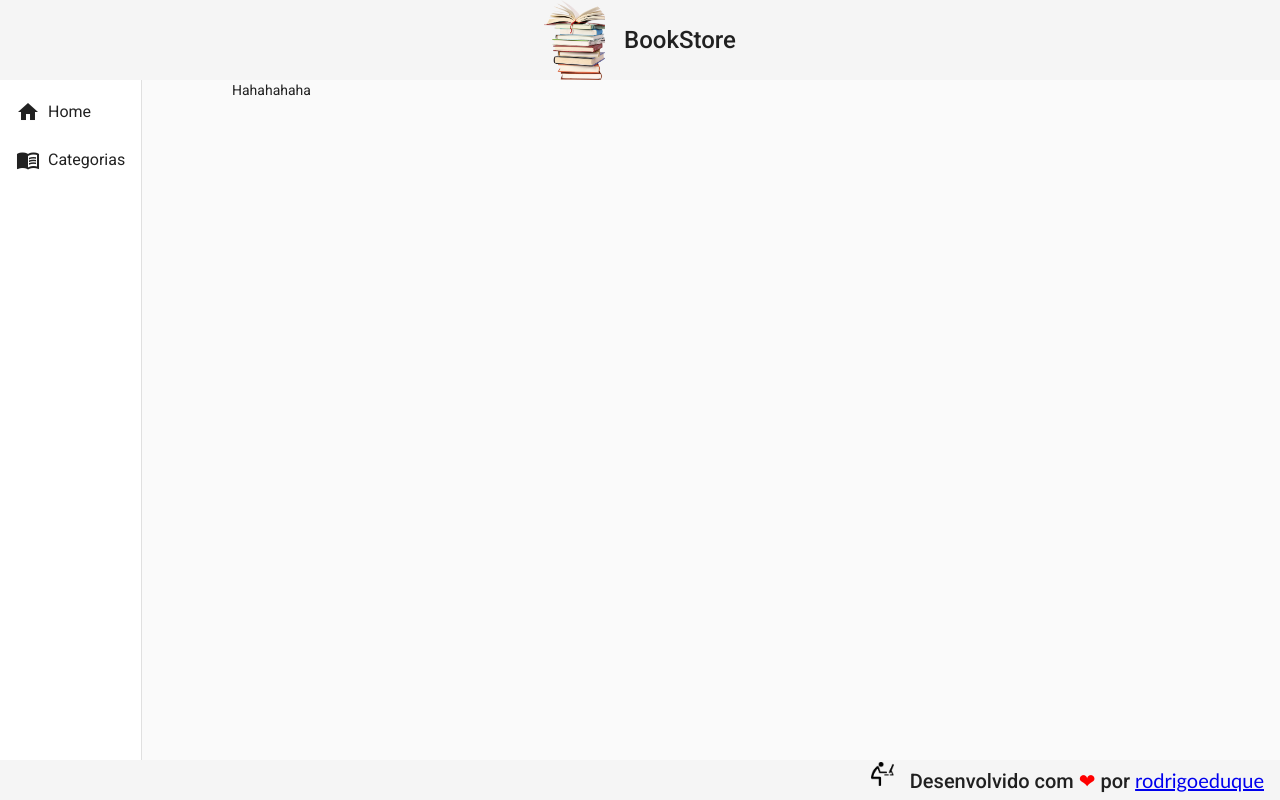
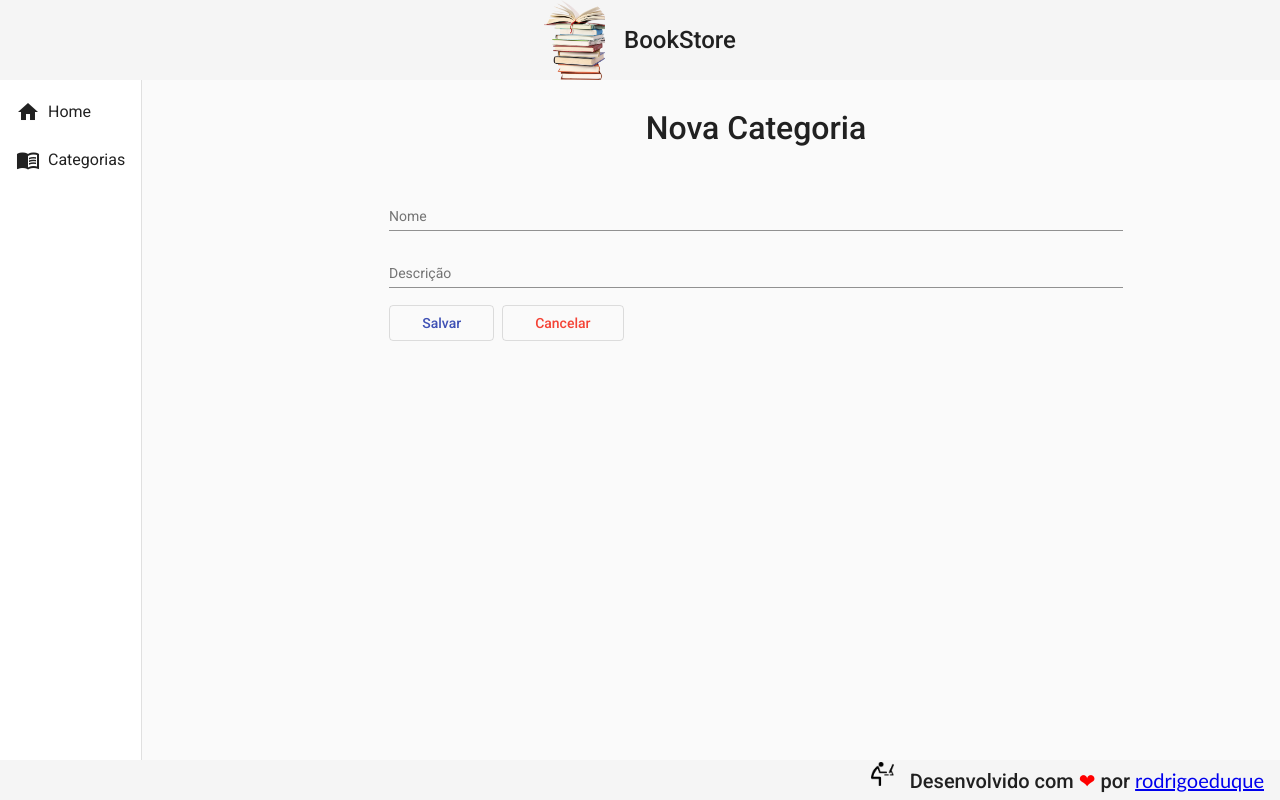
Before and after one commit to rodrigoeduque/bookstore-front, an Angular app: page /categorias/create in a window 1280 px wide. Built offline with nearby package versions, Linux system fonts and the light colour scheme.

Commit message:
feat: form para nova categoria

```diff
--- a/src/app/components/views/categoria/categoria-create/categoria-create.component.css
+++ b/src/app/components/views/categoria/categoria-create/categoria-create.component.css
@@ -0,0 +1,22 @@
+form {
+  text-align: center;
+  width: 70%;
+  margin: 2rem auto 0 auto;
+}
+h1 {
+    font-size: 2rem;
+    font-weight: 500;
+    margin-bottom: 3rem;
+}
+.form{
+    width: 100%;
+}
+.buttons {
+    width: 100%;
+    text-align: start;
+}
+button{
+    margin-right: 0.5rem;
+    padding-right: 2rem;
+    padding-left: 2rem;
+}
--- a/src/app/components/views/categoria/categoria-create/categoria-create.component.html
+++ b/src/app/components/views/categoria/categoria-create/categoria-create.component.html
@@ -1 +1,23 @@
-<p>Hahahahaha</p>
+<form action="">
+  <h1>Nova Categoria</h1>
+
+  <mat-form-field class="form">
+    <mat-label>Nome</mat-label>
+    <input matInput type="text" name="nome" placeholder="Ex. Computação" />
+  </mat-form-field>
+
+  <mat-form-field class="form">
+    <mat-label>Descrição</mat-label>
+    <input
+      matInput
+      type="text"
+      name="descricao"
+      placeholder="Livros sobre liguagens de programação"
+    />
+  </mat-form-field>
+
+  <div class="buttons">
+    <button mat-stroked-button color="primary">Salvar</button>
+    <button mat-stroked-button color="warn">Cancelar</button>
+  </div>
+</form>
```
Also changed, not shown: src/app/app.module.ts (+10 -6 lines).
